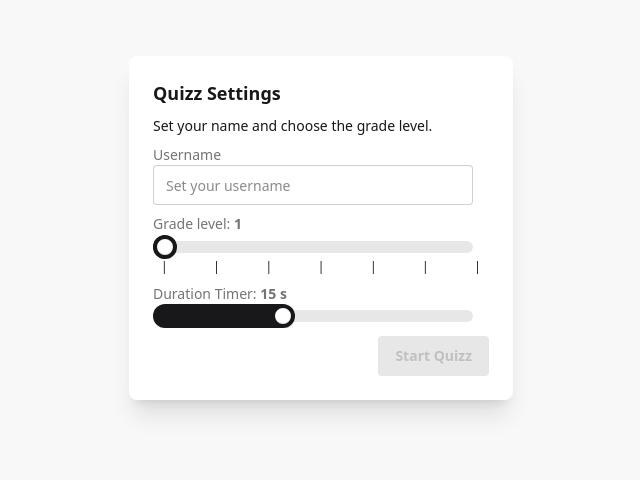
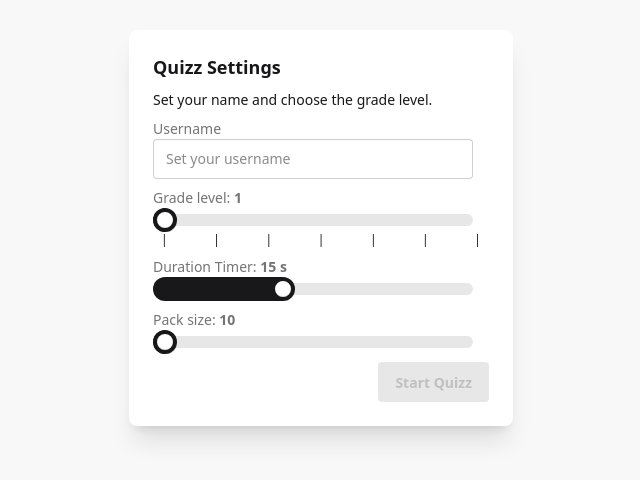
Before and after one commit to Querden974/kanji-quizz, a React (Vite) app: page / in a window 1280 px wide. Shown: the part 172-652 px from the top of the page, without its empty margins (319-959 px from the left). Built offline with nearby package versions, Linux system fonts and the light colour scheme.

Commit message:
Add quizz limit with quizz recap

```diff
--- a/src/components/Alert.jsx
+++ b/src/components/Alert.jsx
@@ -1,7 +1,7 @@
 import React from "react";
 import { useState, useEffect } from "react";
 import { useDispatch } from "react-redux";
-import { setReload } from "../features/settings";
+import { setReload, setAlert } from "../features/settings";
 import { resetState } from "../features/kanjiApi";
 
 export default function Alert({ message, type, icon }) {
@@ -19,6 +19,7 @@ export default function Alert({ message, type, icon }) {
         if (prev + increment >= 100) {
           clearInterval(interval); // Arrête l'animation quand elle est terminée
           setTimeout(() => {
+            //dispatch(setAlert(false));
             dispatch(setReload()); // Déclenche une action pour recharger la page
             // window.location.reload(); // Recharge la page après l'animation
           }, 500);
--- a/src/components/Answers.jsx
+++ b/src/components/Answers.jsx
@@ -2,7 +2,7 @@ import React from "react";
 import { useSelector } from "react-redux";
 import { useEffect, useState } from "react";
 
-export default function Answers() {
+export default function Answers({ isLine }) {
   const [answers, setAnswers] = useState([]);
   const player = useSelector((state) => state.players);
   useEffect(() => {
@@ -10,7 +10,9 @@ export default function Answers() {
   }, [player.answers]);
 
   return (
-    <div className="w-min card h-110 flex flex-wrap gap-1">
+    <div
+      className={`card  flex flex-wrap gap-1 ${isLine ? "flex-row " : "h-110"}`}
+    >
       {/* {Array.apply(null, { length: 100 }).map((e, i) => (
         <h1 className="bg-red-300 rounded text-white font-semibold text-3xl w-10 h-10 text-center">
           -
@@ -23,7 +25,7 @@ export default function Answers() {
               key={index}
               className={`bg-${
                 answer.answer ? "success" : "error"
-              } rounded text-white font-semibold text-3xl h-10 w-10 inline-flex justify-center items-center`}
+              } select-none rounded text-white font-semibold text-3xl h-10 w-10 inline-flex justify-center items-center`}
             >
               {answer.kanji}
             </h1>
--- a/src/components/Card.jsx
+++ b/src/components/Card.jsx
@@ -4,7 +4,7 @@ import Answers from "../components/Answers";
 import Countdown from "./Countdown";
 import { useState, useEffect } from "react";
 import { useSelector, useDispatch } from "react-redux";
-
+import { setAlert } from "../features/settings";
 import { getDataKanji } from "../features/choices";
 import { setAnswers, setScore } from "../features/players";
 
@@ -21,7 +21,7 @@ export default function Card({ currentKanji, player }) {
 
   function pickChoice(choice) {
     setSelect(true); // Change l’état, mais ça n'affecte pas cette exécution
-
+    dispatch(setAlert(true));
     const isCorrect = choice.kanji === currentKanji;
     dispatch(
       setAnswers({ kanji: currentKanji, answer: isCorrect ? true : false })
@@ -112,7 +112,7 @@ export default function Card({ currentKanji, player }) {
           />
         )}
       </div>
-      <Answers />
+      <Answers isLine={false} />
     </div>
   );
 }
--- /dev/null
+++ b/src/components/Results.jsx
@@ -0,0 +1,20 @@
+import React from "react";
+import Answers from "./Answers";
+
+export default function Results() {
+  return (
+    <div className="card bg-base-100 min-w-96 shadow-xl p-3 ">
+      <div className="flex items-baseline align-baseline justify-between mb-3">
+        <h1 className="font-semibold ">Résultats du quizz !</h1>
+        <button
+          className="btn btn-primary select-none"
+          onClick={() => window.location.reload()}
+        >
+          Retour au menu
+        </button>
+      </div>
+
+      <Answers isLine={true} />
+    </div>
+  );
+}
--- a/src/features/settings.js
+++ b/src/features/settings.js
@@ -4,7 +4,9 @@ const initialState = {
   pseudo: "",
   difficulty: 1,
   timer: 15,
+  pack: 10,
   reload: 0,
+  alert: false,
 };
 
 const settings = createSlice({
@@ -23,10 +25,22 @@ const settings = createSlice({
     setTimer: (state, action) => {
       state.timer = action.payload;
     },
+    setPack: (state, action) => {
+      state.pack = action.payload;
+    },
+    setAlert: (state, action) => {
+      state.pack = action.payload;
+    },
   },
 });
 
-export const { setPseudo, setDifficulty, setReload, setTimer } =
-  settings.actions;
+export const {
+  setPseudo,
+  setDifficulty,
+  setReload,
+  setTimer,
+  setPack,
+  setAlert,
+} = settings.actions;
 
 export default settings.reducer;
--- a/src/pages/Quizz.jsx
+++ b/src/pages/Quizz.jsx
@@ -1,6 +1,6 @@
 import React from "react";
 import Card from "../components/Card";
-import Liste from "../components/Liste";
+import Results from "../components/Results";
 
 import { useSelector, useDispatch } from "react-redux";
 import { useEffect, useState } from "react";
@@ -9,6 +9,8 @@ import { getDataKanji } from "../features/choices";
 
 export default function Quizz() {
   const [currentKanji, setCurrentKanji] = useState("");
+  const [end, setEnd] = useState(false);
+  const [answer, setAnswer] = useState(0);
 
   const reload = useSelector((state) => state.settings.reload);
   const dispatch = useDispatch();
@@ -16,6 +18,7 @@ export default function Quizz() {
   const kanji = useSelector((state) => state.api);
   const reloadState = useSelector((state) => state.settings.reload);
   const players = useSelector((state) => state.players);
+  const [pack, setPack] = useState(settings.pack);
 
   // // -----------------------------------------------------------------------------
 
@@ -53,11 +56,16 @@ export default function Quizz() {
 
   // Déclencher quand le kanji change
   useEffect(() => {
-    if (kanji.data?.length > 0) {
+    setAnswer(answer + 1);
+    if (answer === pack) {
+      if (!settings.alert) {
+        setEnd(true);
+      }
+    } else if (kanji.data?.length > 0) {
       const newKanji = randomKanji();
       setCurrentKanji(newKanji);
     }
-  }, [kanji.data, reloadState]); // Déclenché uniquement quand les données changent
+  }, [reloadState]); // Déclenché uniquement quand les données changent
 
   useEffect(() => {
     if (currentKanji) {
@@ -70,9 +78,13 @@ export default function Quizz() {
 
   return (
     <>
-      {/* <Liste /> */}
+      {!end ? (
+        <Card key={reload} currentKanji={currentKanji} player={players} />
+      ) : (
+        <Results />
+      )}
 
-      <Card key={reload} currentKanji={currentKanji} player={players} />
+      {/* {end && <h1>Quizz is over!</h1>} */}
     </>
   );
 }
--- a/src/pages/Settings.jsx
+++ b/src/pages/Settings.jsx
@@ -1,6 +1,11 @@
 import React from "react";
 import { useSelector, useDispatch } from "react-redux";
-import { setPseudo, setDifficulty, setTimer } from "../features/settings";
+import {
+  setPseudo,
+  setDifficulty,
+  setTimer,
+  setPack,
+} from "../features/settings";
 import { setUrlApi } from "../features/kanjiApi";
 import { useState } from "react";
 import { getData } from "../features/kanjiApi";
@@ -82,6 +87,7 @@ export default function Settings() {
           </div>
         </div>
         {/* ------------------------------- */}
+        {/* Set Timer duration  */}
         <div className="form-control">
           <label className="label">
             <span className="label-text">
@@ -98,6 +104,24 @@ export default function Settings() {
             step={1}
           />
         </div>
+        {/* ------------------------------- */}
+        {/* Set pack size  */}
+        <div className="form-control">
+          <label className="label">
+            <span className="label-text">
+              Pack size: <b>{settings.pack}</b>
+            </span>
+          </label>
+          <input
+            type="range"
+            min="10"
+            max="100"
+            value={settings.pack}
+            onChange={(e) => dispatch(setPack(Number(e.target.value)))}
+            className="range"
+            step={10}
+          />
+        </div>
         <div className="card-actions justify-end">
           <button
             className={`btn btn-primary ${
```
